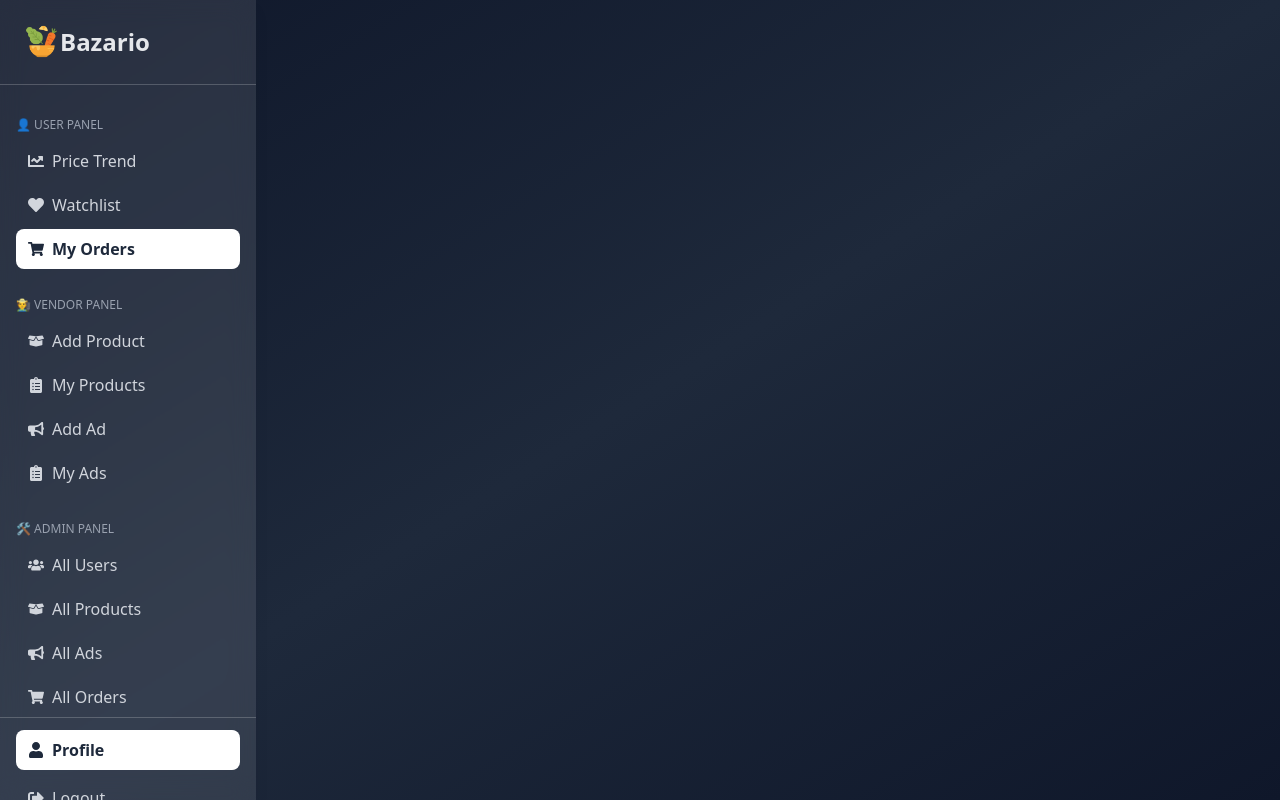
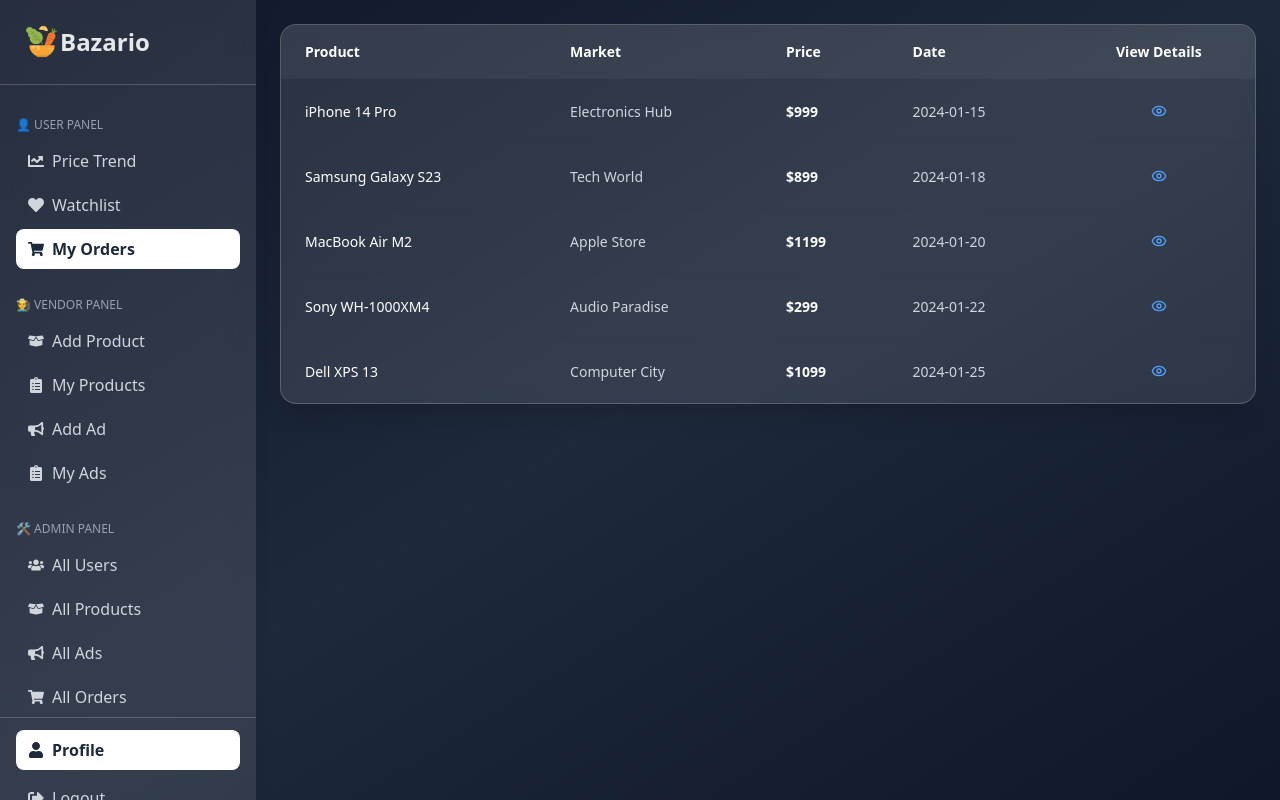
Before and after one commit to Rahmot15/E-Commers-BazarIo-Project-client-side, a React (Vite) app: page /dashboard/orders in a window 1280 px wide. Built offline with nearby package versions, Linux system fonts and the light colour scheme.

Commit message:
MyOrders page design compleat

```diff
--- a/src/pages/Dashboard/User/MyOrders.jsx
+++ b/src/pages/Dashboard/User/MyOrders.jsx
@@ -1,11 +1,103 @@
-import React from 'react';
+import React from "react";
+import { Eye } from "lucide-react";
+const orders = [
+  {
+    id: 1,
+    product: "iPhone 14 Pro",
+    market: "Electronics Hub",
+    price: "$999",
+    date: "2024-01-15",
+  },
+  {
+    id: 2,
+    product: "Samsung Galaxy S23",
+    market: "Tech World",
+    price: "$899",
+    date: "2024-01-18",
+  },
+  {
+    id: 3,
+    product: "MacBook Air M2",
+    market: "Apple Store",
+    price: "$1199",
+    date: "2024-01-20",
+  },
+  {
+    id: 4,
+    product: "Sony WH-1000XM4",
+    market: "Audio Paradise",
+    price: "$299",
+    date: "2024-01-22",
+  },
+  {
+    id: 5,
+    product: "Dell XPS 13",
+    market: "Computer City",
+    price: "$1099",
+    date: "2024-01-25",
+  },
+];
 
 const MyOrders = () => {
-    return (
-        <div>
-
-        </div>
-    );
+  const handleViewDetails = () => {
+    console.log(`Navigate to order details`);
+  };
+  return (
+    <div className="bg-white/10 backdrop-blur-sm rounded-2xl border border-white/20 shadow-xl overflow-hidden">
+      <div className="overflow-x-auto">
+        <table className="table w-full">
+          <thead>
+            <tr className="bg-white/5 border-b border-white/10">
+              <th className="text-white font-semibold text-left px-6 py-4">
+                Product
+              </th>
+              <th className="text-white font-semibold text-left px-6 py-4">
+                Market
+              </th>
+              <th className="text-white font-semibold text-left px-6 py-4">
+                Price
+              </th>
+              <th className="text-white font-semibold text-left px-6 py-4">
+                Date
+              </th>
+              <th className="text-white font-semibold text-center px-6 py-4">
+                View Details
+              </th>
+            </tr>
+          </thead>
+          <tbody>
+            {orders.map((order) => (
+              <tr
+                key={order.id}
+                className="hover:bg-white/5 border-b border-white/5 transition-all duration-200"
+              >
+                <td className="px-6 py-4">
+                  <div className="font-medium text-white">{order.product}</div>
+                </td>
+                <td className="px-6 py-4">
+                  <div className="text-gray-300">{order.market}</div>
+                </td>
+                <td className="px-6 py-4">
+                  <div className="font-semibold text-white">{order.price}</div>
+                </td>
+                <td className="px-6 py-4">
+                  <div className="text-gray-300">{order.date}</div>
+                </td>
+                <td className="px-6 py-4 text-center">
+                  <button
+                    onClick={() => handleViewDetails(order.id)}
+                    className="btn btn-sm btn-ghost text-blue-400 hover:text-blue-500 hover:bg-blue-900/10"
+                  >
+                    <Eye className="w-4 h-4" />
+                  </button>
+                </td>
+              </tr>
+            ))}
+          </tbody>
+        </table>
+      </div>
+    </div>
+  );
 };
 
 export default MyOrders;
--- a/src/pages/Dashboard/User/WatchList.jsx
+++ b/src/pages/Dashboard/User/WatchList.jsx
@@ -34,24 +34,24 @@
   };
 
   return (
-    <div className="bg-white/10 backdrop-blur-md rounded-2xl border border-white/20 shadow-xl p-4">
-      <div className="overflow-x-auto scrollbar-thin scrollbar-thumb-white/20 scrollbar-track-white/5">
-        <table className="min-w-[600px] w-full text-sm">
+    <div className="bg-white/10 backdrop-blur-sm rounded-2xl border border-white/20 shadow-xl overflow-hidden">
+      <div className="overflow-x-auto">
+        <table className="table w-full">
           <thead>
             <tr className="bg-white/5 border-b border-white/10">
-              <th className="text-gray-100 font-semibold text-left px-4 py-3">
+              <th className="text-gray-100 font-semibold text-left px-6 py-4">
                 Product Name
               </th>
-              <th className="text-gray-100 font-semibold text-left px-4 py-3">
+              <th className="text-gray-100 font-semibold text-left px-6 py-4">
                 Market Name
               </th>
-              <th className="text-gray-100 font-semibold text-left px-4 py-3">
+              <th className="text-gray-100 font-semibold text-left px-6 py-4">
                 Date
               </th>
-              <th className="text-gray-100 font-semibold text-center px-4 py-3">
+              <th className="text-gray-100 font-semibold text-center px-6 py-4">
                 Add More
               </th>
-              <th className="text-gray-100 font-semibold text-center px-4 py-3">
+              <th className="text-gray-100 font-semibold text-center px-6 py-4">
                 Remove
               </th>
             </tr>
```
